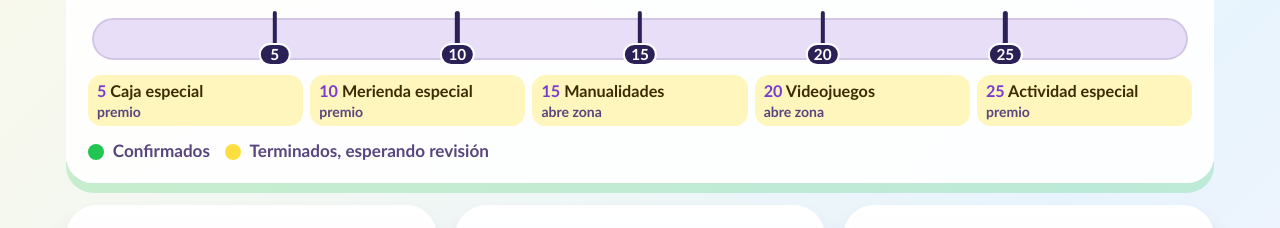
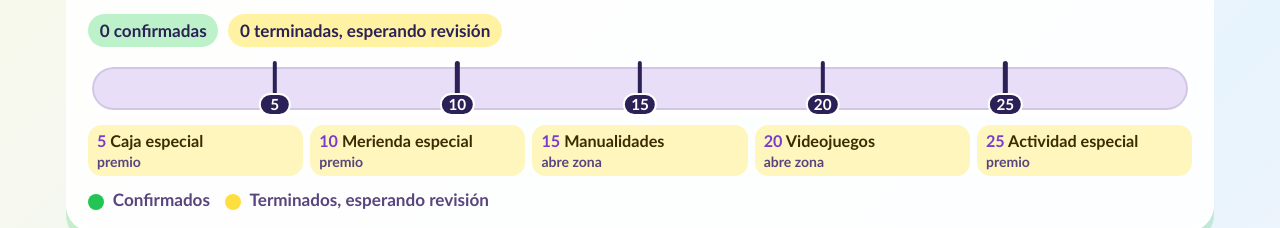
Before and after one commit to jwhanleyjr/Zonas-Escolares, a website with bundled scripts: page public/index.html in a window 1280 px wide. Shown: the part 507-735 px from the top of the page. Built offline with nearby package versions, Linux system fonts and the light colour scheme; files whose address does not match are found by name.

Commit message:
Stabilize weekly progress bar display

```diff
--- a/public/styles.css
+++ b/public/styles.css
@@ -626,6 +626,29 @@ h1 {
   box-shadow: inset 0 0 0 2px rgba(43, 33, 87, 0.12);
 }
 
+.weekly-totals {
+  display: flex;
+  flex-wrap: wrap;
+  gap: 0.55rem;
+  margin-top: 0.9rem;
+  font-size: 0.95rem;
+  font-weight: 900;
+}
+
+.weekly-total {
+  padding: 0.35rem 0.65rem;
+  border-radius: 999px;
+  color: #2b2157;
+}
+
+.weekly-total--confirmed {
+  background: #bdf1c9;
+}
+
+.weekly-total--pending {
+  background: #fff2a3;
+}
+
 .weekly-bar__fill {
   position: absolute;
   inset: 0;
@@ -636,6 +659,7 @@ h1 {
 
 .weekly-bar__confirmed,
 .weekly-bar__pending {
+  flex: 0 0 var(--segment-width);
   height: 100%;
 }
 
--- a/src/main.ts
+++ b/src/main.ts
@@ -119,7 +119,8 @@ async function syncProgress(action: string, zoneId: string): Promise<void> {
       state = progressFromServer(data.progress as ServerZoneProgress[], activeZoneDefinitions);
       saveState(state, currentStudentId);
     }
-    weeklyProgress = parseWeeklyProgress(data.weeklyProgress);
+    const nextWeeklyProgress = parseWeeklyProgress(data.weeklyProgress);
+    if (nextWeeklyProgress) weeklyProgress = nextWeeklyProgress;
     render();
   } catch (error) {
     console.error(error);
@@ -252,11 +253,12 @@ function renderProgressStars(completed: number): string {
   return Array.from({ length: dailyGoal }, (_, index) => `<span class="star ${index < completed ? 'star--filled' : ''}" aria-hidden="true">★</span>`).join('');
 }
 
-function parseWeeklyProgress(value: unknown): WeeklyProgressSummary {
-  if (!value || typeof value !== 'object') return { progress: [], prizeAwards: [] };
+function parseWeeklyProgress(value: unknown): WeeklyProgressSummary | null {
+  if (!value || typeof value !== 'object') return null;
   const candidate = value as { weekStart?: unknown; weekEnd?: unknown; progress?: unknown; prizeAwards?: unknown };
+  if (!Array.isArray(candidate.progress)) return null;
   const summary: WeeklyProgressSummary = {
-    progress: Array.isArray(candidate.progress) ? candidate.progress as WeeklyProgressRow[] : [],
+    progress: candidate.progress as WeeklyProgressRow[],
     prizeAwards: Array.isArray(candidate.prizeAwards) ? candidate.prizeAwards as WeeklyPrizeAward[] : [],
   };
   if (typeof candidate.weekStart === 'string') summary.weekStart = candidate.weekStart;
@@ -339,10 +341,14 @@ function renderWeeklyPoints(): string {
           <p>Meta: 25 puntos. Máximo: 30 puntos.</p>
         </div>
       </div>
+      <div class="weekly-totals" aria-live="polite">
+        <span class="weekly-total weekly-total--confirmed"><strong>${confirmedPoints}</strong> confirmadas</span>
+        <span class="weekly-total weekly-total--pending"><strong>${pendingReviewPoints}</strong> terminadas, esperando revisión</span>
+      </div>
       <div class="weekly-bar" role="img" aria-label="${confirmedPoints} zonas confirmadas y ${pendingReviewPoints} zonas terminadas esperando revisión">
         <span class="weekly-bar__fill" aria-hidden="true">
-          <span class="weekly-bar__confirmed" style="width: ${confirmedPercent}%"></span>
-          <span class="weekly-bar__pending" style="width: ${pendingReviewPercent}%"></span>
+          <span class="weekly-bar__confirmed" style="--segment-width: ${confirmedPercent}%"></span>
+          <span class="weekly-bar__pending" style="--segment-width: ${pendingReviewPercent}%"></span>
         </span>
         ${renderPrizeMilestones()}
       </div>
@@ -604,7 +610,8 @@ async function loadServerProgress(): Promise<void> {
 
     state = progressFromServer(data.progress as ServerZoneProgress[], activeZoneDefinitions);
     openZoneId = state.zones.find((zone) => zone.status === 'En progreso')?.id ?? openZoneId;
-    weeklyProgress = parseWeeklyProgress(data.weeklyProgress);
+    const nextWeeklyProgress = parseWeeklyProgress(data.weeklyProgress);
+    if (nextWeeklyProgress) weeklyProgress = nextWeeklyProgress;
     saveState(state, currentStudentId);
   } catch (error) {
     console.error(error);
```
